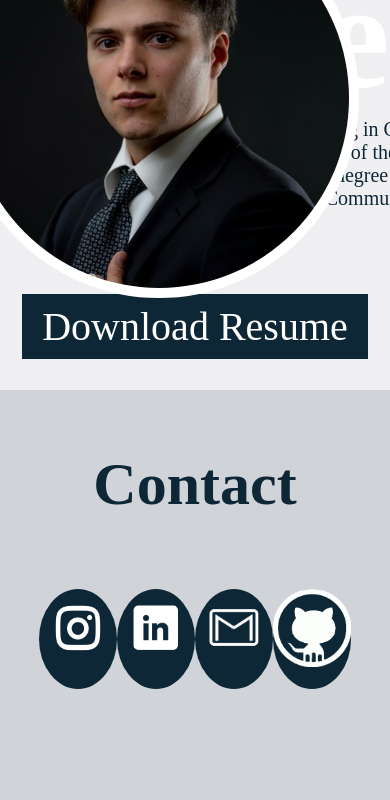
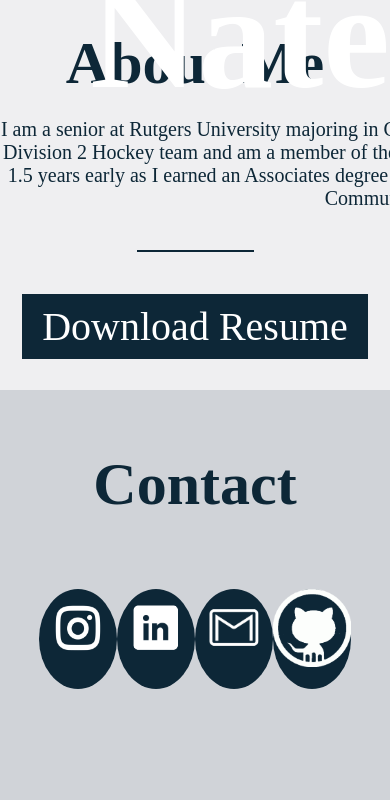
Before and after one commit to fairlawn70/websiteproject, a Flask app: page / in a window 390 px wide; the page is wider, and only the part inside the window is pictured. Shown: the part 318-1118 px from the top of that part. Run offline with Flask 2, Linux system fonts and the light colour scheme; some web fonts are replaced.

Commit message:
scalles (kinda) nicely to a width of 1080 pixels

```diff
--- a/static/styles/home.css
+++ b/static/styles/home.css
@@ -5,6 +5,7 @@ img {
     width: 100%;
     height: auto;
 }
+
 .name {
     position: absolute;
     left: 0;
@@ -12,14 +13,13 @@ img {
     padding: 30px 30px 30px 90px;
 }
 .portrait-container {
+    position: absolute;
     display: flex;
-    position: absolute;
     background-color: white;
-    height: 400px;
-    width: 400px;
+    aspect-ratio : 1 / 1;
+    width: 30%;
     border-radius: 50%;
-    top: 45%;
-    transform: translateY(-41%);
+    top: 18%;
     right: 8%;
     justify-content: center;
     align-items: center;
@@ -124,3 +124,34 @@ img {
     text-decoration: none;
     color: white;
 }
+@media (max-width: 2000px) {
+.portrait-container {
+    top: 16%;
+}
+
+}
+
+@media (max-width: 1600px) {
+.portrait-container {
+    top: 14%;
+}
+
+}
+
+
+@media (max-width: 1280px) {
+
+.portrait-container {
+    top: 12%;
+}
+
+}
+
+@media (max-width: 775px) {
+
+.portrait-container {
+    top: 12%;
+    width: 26%;
+}
+
+}
```
